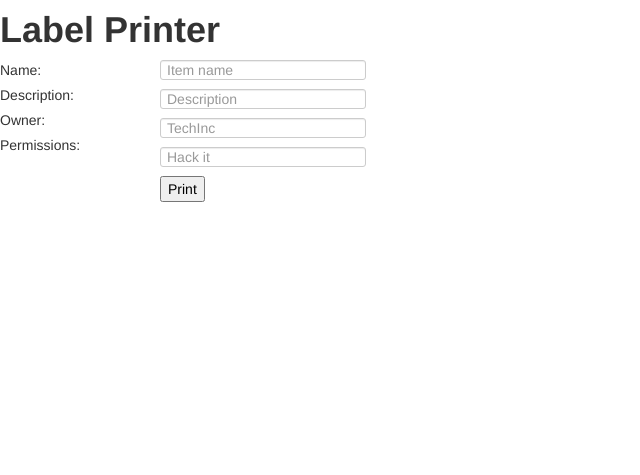
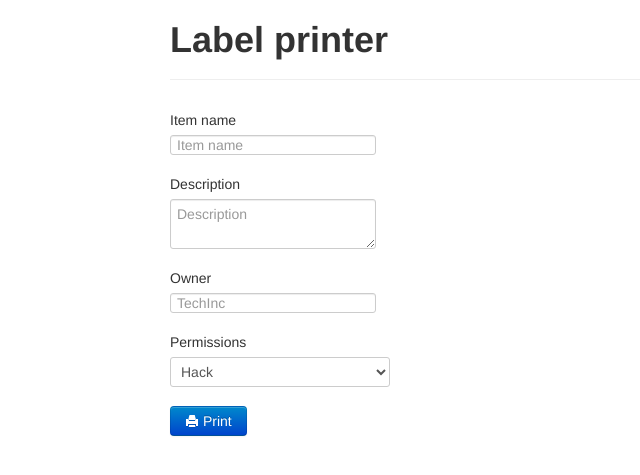
Before and after one commit to techinc/inventory_labels, a Flask app: page / in a window 1280 px wide. Shown: the top 475 px of the page, without its empty margins (0-640 px from the left). Run offline with Flask 2, Linux system fonts and the light colour scheme.

Commit message:
Fixed race condition
Prettified form

```diff
--- a/label.py
+++ b/label.py
@@ -92,9 +92,9 @@ def generate(owner, permissions, name, description):
 
 \\end{document}"""
 
-def printlatex(latex):
+def printlatex(latex, id='0'):
     olddir = os.getcwd()
-    tmp = os.environ.get("TMPDIR","/tmp/")+"label/"
+    tmp = os.environ.get("TMPDIR","/tmp/")+"label"+id+"/"
     os.mkdir(tmp)
     shutil.copyfile("techinc.eps", tmp+"techinc.eps")
     os.chdir(tmp)
--- a/server.py
+++ b/server.py
@@ -20,7 +20,7 @@ def printlabel():
     if(perms == ''):
         perms = 'Hack it'
     latex = generate(owner, perms, name, desc)
-    printlatex(latex)
+    printlatex(latex, str(id(request)))
     return 'Label printed.'
 
 if __name__ == '__main__':
--- a/templates/form.html
+++ b/templates/form.html
@@ -4,23 +4,52 @@
     <link href="{{ url_for('static', filename='css/bootstrap.min.css') }}" rel="stylesheet">
 </head>
 <body>
-    <h1>Label Printer</h1>
+    <div class="container">
+        <div class="page-header">
+            <h1>Label printer</h1>
+        </div>
         <div class="row">
             <form action="/print" method="post">
                 <div class="span2">
-                    <label for="name">Name: </label>
-                    <label for="desc">Description: </label>
-                    <label for="owner">Owner: </label>
-                    <label for="perms">Permissions: </label>
+                    <form class="form-horizontal">
+                        <div class="control-group">
+                            <label class="control-label" for="name">Item name</label>
+                            <div class="controls">
+                                <input type="text" id="name" placeholder="Item name">
                             </div>
-            <div class="span10">
-                <input type="text" name="name" placeholder="Item name"/><br/>
-                <input type="text" name="desc" placeholder="Description"/><br/>
-                <input type="text" name="owner" placeholder="TechInc"/><br/>
-                <input type="text" name="perms" placeholder="Hack it"/><br/>
-                <input name="submit" type="submit" value="Print"/>
+                        </div>
+                        <div class="control-group">
+                            <label class="control-label" for="desc">Description</label>
+                            <div class="controls">
+                                <textarea id="desc" placeholder="Description"></textarea>
+                            </div>
+                        </div>
+                        <div class="control-group">
+                            <label class="control-label" for="owner">Owner</label>
+                            <div class="controls">
+                                <input type="text" id="owner" placeholder="TechInc">
+                            </div>
+                        </div>
+                        <div class="control-group">
+                            <label class="control-label" for="perms">Permissions</label>
+                            <div class="controls">
+                                <select id="perms">
+                                    <option>Hack</option>
+                                    <option>Hack non-destructively</option>
+                                    <option>Do not hack</option>
+                                    <option>Ask permission first</option>
+                                </select>
+                            </div>
+                        </div>
+                        <div class="control-group">
+                            <div class="controls">
+                                <button name="submit" type="submit" class="btn btn-primary"><i class="icon-print icon-white"></i> Print</button>
+                            </div>
                         </div>
                     </form>
+                </div>
+            </form>
+        </div>
     </div>
     <script src="{{ url_for('static', filename='js/bootstrap.min.js') }}"></script>
 </body>
```
Lines whose indentation alone changed are shown as unchanged.
